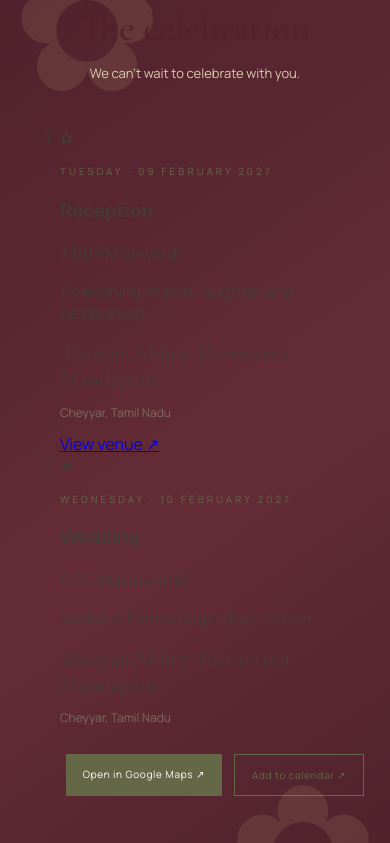
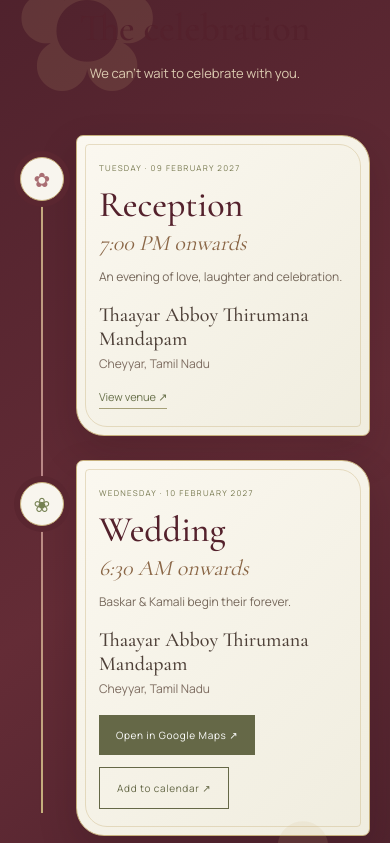
Before and after one commit to akamali-13/baskar-kamali-wedding, a plain HTML site: page index.html in a window 390 px wide. Shown: the part 1601-2444 px from the top of the page. Drawn offline with nearby package versions, Linux system fonts and the light colour scheme.

Commit message:
Style connected botanical wedding event timeline

```diff
--- a/styles.css
+++ b/styles.css
@@ -148,3 +148,43 @@ footer{background:#e9e5d8;color:#6d6857}
  .event-card{padding:42px 20px}
 }
 @media(prefers-reduced-motion:reduce){.motif-peacock,.motif-swan,.motif-lotus{animation:none!important}}
+
+
+/* One connected botanical timeline for both wedding celebrations */
+.events-grid{display:none}
+.event-timeline{list-style:none;position:relative;max-width:860px;margin:12px auto 0;padding:12px 0 18px;display:grid;grid-template-columns:1fr;gap:34px}
+.event-timeline::before{content:"";position:absolute;left:34px;top:30px;bottom:44px;width:2px;background:linear-gradient(to bottom,#c7b17d,#b98587,#c7b17d)}
+.timeline-item{position:relative;padding-left:94px;min-width:0}
+.timeline-marker{position:absolute;left:9px;top:28px;width:52px;height:52px;border:1px solid #c7b17d;border-radius:50%;background:#f8f5ee;color:#8b8057;display:grid;place-items:center;font-size:24px;z-index:1;box-shadow:0 0 0 8px #5a2630}
+.timeline-card{position:relative;text-align:left;background:linear-gradient(135deg,#fbf8f0,#f0eddf);border:1px solid #c7b17d;border-radius:8px 42px 8px 42px;padding:30px 36px;box-shadow:0 16px 38px #1d0d122c;overflow:hidden}
+.timeline-card::before{content:"";position:absolute;inset:8px;border:1px solid #c7b17d66;border-radius:4px 34px 4px 34px;pointer-events:none}
+.timeline-card>*{position:relative;z-index:1}
+.timeline-card .event-type{letter-spacing:2.2px;color:#777950;margin:0 0 10px}
+.timeline-card h3{font:500 clamp(34px,5vw,48px) "Cormorant Garamond",serif;color:#54212c;margin:0 0 4px}
+.timeline-time{font:italic 24px "Cormorant Garamond",serif;color:#8a6646;margin:0}
+.timeline-note{font-size:12px;color:#76685b;margin:12px 0 18px}
+.timeline-card .event-venue{font:500 20px "Cormorant Garamond",serif;color:#4e4038}
+.timeline-card .event-place{margin:4px 0 0}
+.timeline-link{display:inline-block;margin-top:17px;color:#68704a;text-decoration:none;border-bottom:1px solid #a6a078;padding-bottom:4px;font-size:11px}
+.timeline-card .event-buttons{justify-content:flex-start;margin-top:18px}
+.reception-item .timeline-marker{color:#a96e73}
+.wedding-item .timeline-marker{color:#758052}
+@media(min-width:760px){
+ .event-timeline{gap:42px;padding:18px 0 26px}
+ .timeline-item{padding-left:110px}
+ .event-timeline::before{left:37px}
+ .timeline-marker{left:11px;width:54px;height:54px}
+ .timeline-card{padding:34px 44px}
+}
+@media(max-width:600px){
+ .event-timeline{gap:24px;margin-left:0;padding:8px 0 12px}
+ .event-timeline::before{left:21px;top:26px;bottom:35px}
+ .timeline-item{padding-left:56px}
+ .timeline-marker{left:0;top:22px;width:44px;height:44px;font-size:20px;box-shadow:0 0 0 6px #5a2630}
+ .timeline-card{padding:26px 22px;border-radius:7px 28px 7px 28px}
+ .timeline-card::before{border-radius:4px 22px 4px 22px}
+ .timeline-card .event-type{font-size:8px;letter-spacing:1.3px}
+ .timeline-card h3{font-size:36px}
+ .timeline-time{font-size:22px}
+ .timeline-card .event-buttons{flex-direction:column;align-items:flex-start}
+}
```
